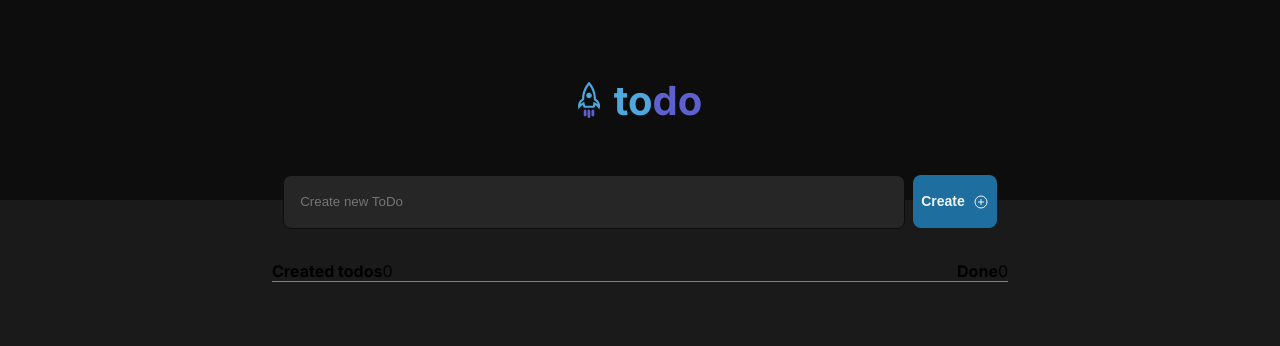
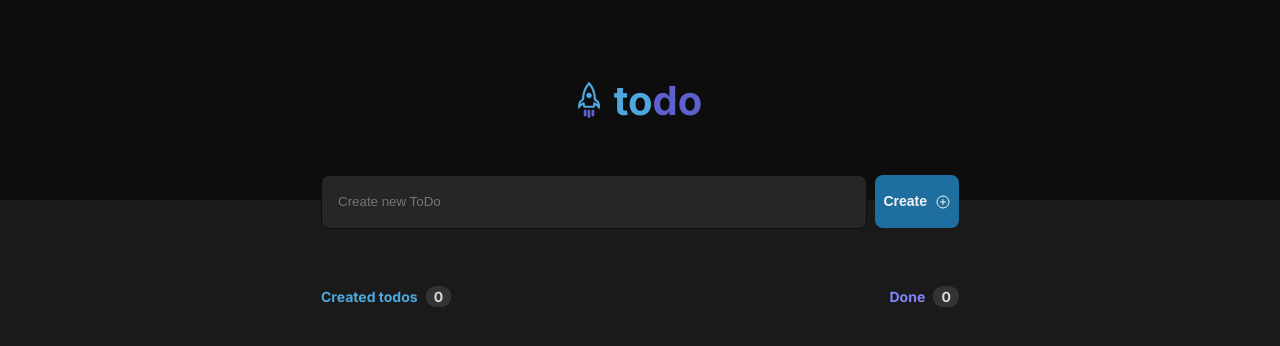
Before and after one commit to paulolima1212/ignite-desafio01, a React (Vite) app: page / in a window 1280 px wide. Shown: the top 346 px of the page. Built offline with nearby package versions, Linux system fonts and the light colour scheme.

Commit message:
feat: created todo info

```diff
--- a/src/Components/CreateToDo/styles.module.scss
+++ b/src/Components/CreateToDo/styles.module.scss
@@ -5,6 +5,7 @@
   align-items: center;
   justify-content: center;
   gap: 0.5rem;
+  width: 39.875rem;
 
   & > button[type='submit'] {
     border: none;
--- a/src/Components/InfoToDo/styles.module.scss
+++ b/src/Components/InfoToDo/styles.module.scss
@@ -1,8 +1,35 @@
 @use '../../Styles/colors.scss' as c;
 
 .infotodo {
-  width: 46rem;
-  border-bottom: solid 1px c.$gray-300;
+  width: 39.875rem;
   display: flex;
   justify-content: space-between;
+  padding: 1.5625rem 0;
+
+  span {
+    color: c.$gray-200;
+    background: c.$gray-400;
+    border-radius: 42%;
+    padding: 0.13rem 0.51rem;
+  }
 }
+
+.created {
+  display: flex;
+  justify-content: center;
+  align-items: center;
+  gap: 0.5rem;
+  color: c.$blue-200;
+  font-size: 0.875rem;
+  font-weight: bold;
+}
+
+.done {
+  display: flex;
+  justify-content: center;
+  align-items: center;
+  gap: 0.5rem;
+  color: c.$purple-100;
+  font-size: 0.875rem;
+  font-weight: bold;
+}
```
